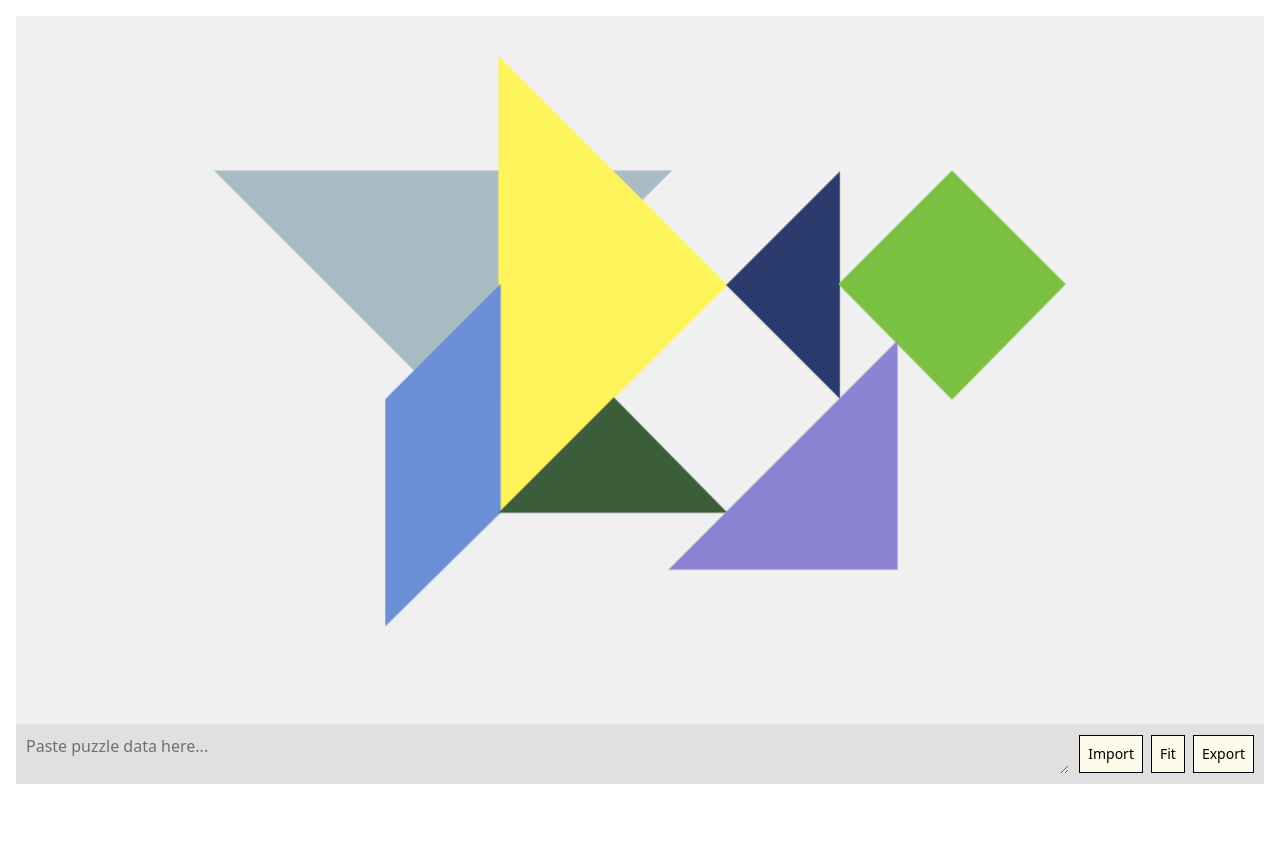
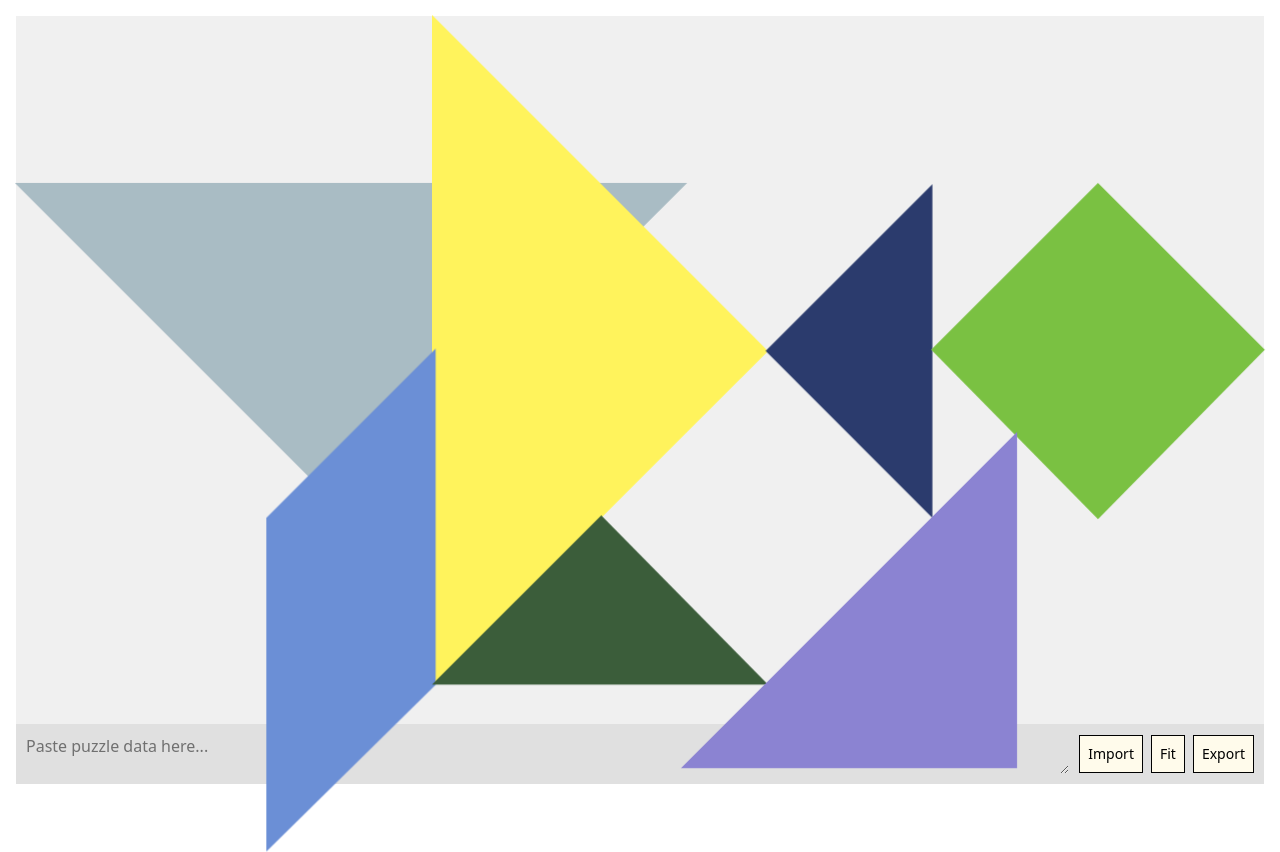
Before and after one commit to theopaolo/tangram-app, a SvelteKit app: page /editor in a window 1280 px wide. Before the commit the page ends 800 px from the top, so only its background shows below. Built offline with nearby package versions, Linux system fonts and the light colour scheme.

Commit message:
simplify fitPuzzle

```diff
--- a/src/routes/editor/+page.svelte
+++ b/src/routes/editor/+page.svelte
@@ -199,56 +199,30 @@
 
 function fitPuzzle() {
   if (pieces.length === 0 || !containerSize.width) return;
+  const gutter = -1;
 
-    // STEP 1: Get all vertices from the original, unscaled puzzle data.
-    const allTransformedPoints = pieces.flatMap(p =>
-      getTransformedPoints({ ...p, x: p.origX, y: p.origY }, PIECES_DATA_WITH_VIEWBOX[p.id])
+  const allPts = pieces.flatMap(p =>
+    getTransformedPoints(
+      { ...p, x: p.origX, y: p.origY },
+      PIECES_DATA_WITH_VIEWBOX[p.id]
+    )
   );
-    if (allTransformedPoints.length === 0) return;
-
-    // STEP 2: Calculate the puzzle's bounding box in its own coordinate space.
-    const xs = allTransformedPoints.map(p => p.x);
-    const ys = allTransformedPoints.map(p => p.y);
-
-    const puzzleBounds = {
+  const xs = allPts.map(p => p.x),
+        ys = allPts.map(p => p.y);
+  const bounds = {
     minX: Math.min(...xs),
+    maxX: Math.max(...xs),
     minY: Math.min(...ys),
-      maxX: Math.max(...xs),
     maxY: Math.max(...ys),
   };
-
-    const puzzleWidth = puzzleBounds.maxX - puzzleBounds.minX;
-    const puzzleHeight = puzzleBounds.maxY - puzzleBounds.minY;
-    const puzzleCenter = {
-      x: (puzzleBounds.minX + puzzleBounds.maxX) / 2,
-      y: (puzzleBounds.minY + puzzleBounds.maxY) / 2
-    };
-
-    if (puzzleWidth === 0 || puzzleHeight === 0) return;
-
-    // STEP 3: Calculate scale factor to fit the puzzle into the CONTAINER.
-    const padding = 40; // Pixel padding
-    const targetWidth = containerSize.width - padding * 2;
-    const targetHeight = containerSize.height - padding * 2;
-    const scaleFactor = Math.min(targetWidth / puzzleWidth, targetHeight / puzzleHeight);
-
-    // Store this scale to apply to piece dimensions.
+  const puzzleWidth  = bounds.maxX - bounds.minX;
+  const availableWidth = containerSize.width - gutter * 2;
+  const scaleFactor = availableWidth / puzzleWidth;
   puzzleScale = scaleFactor;
 
-    // STEP 4: Reposition all pieces based on the new scale and container center.
-    const containerCenterX = containerSize.width / 2;
-    const topAnchorY = padding + (puzzleHeight * scaleFactor) / 2;
-
   for (const piece of pieces) {
-      const dx = piece.origX - puzzleCenter.x;
-      const dy = piece.origY - puzzleCenter.y;
-
-      // The new position is in pixels, relative to the container.
-      const newX = containerCenterX + (dx * scaleFactor);
-      const newY = topAnchorY + (dy * scaleFactor);
-
-      piece.x = Math.round(newX);
-      piece.y = Math.round(newY);
+    piece.x = Math.round((piece.origX - bounds.minX) * scaleFactor + gutter);
+    piece.y = Math.round((piece.origY - bounds.minY) * scaleFactor + gutter);
   }
 }
 
```
Lines whose indentation alone changed are shown as unchanged.
